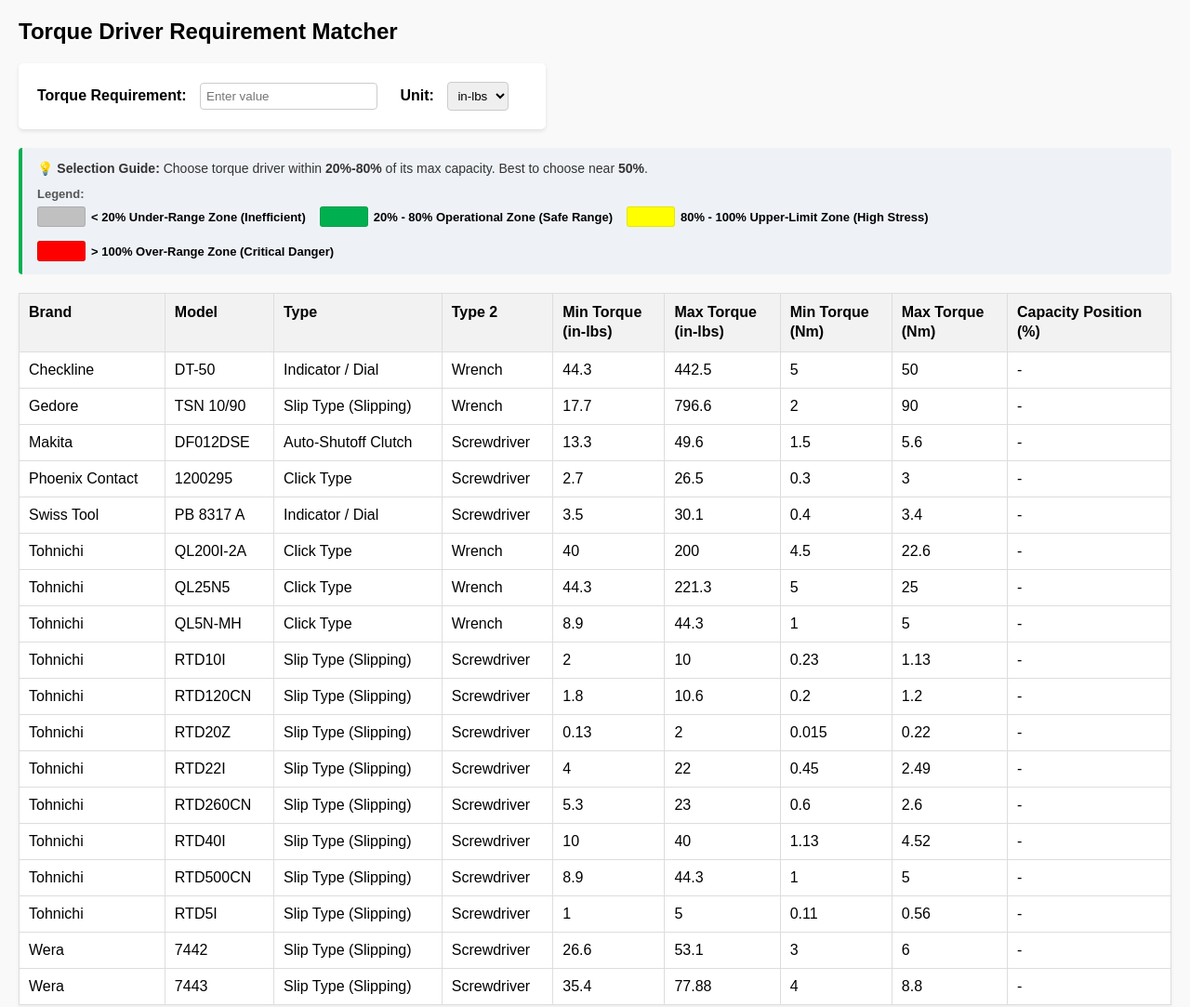
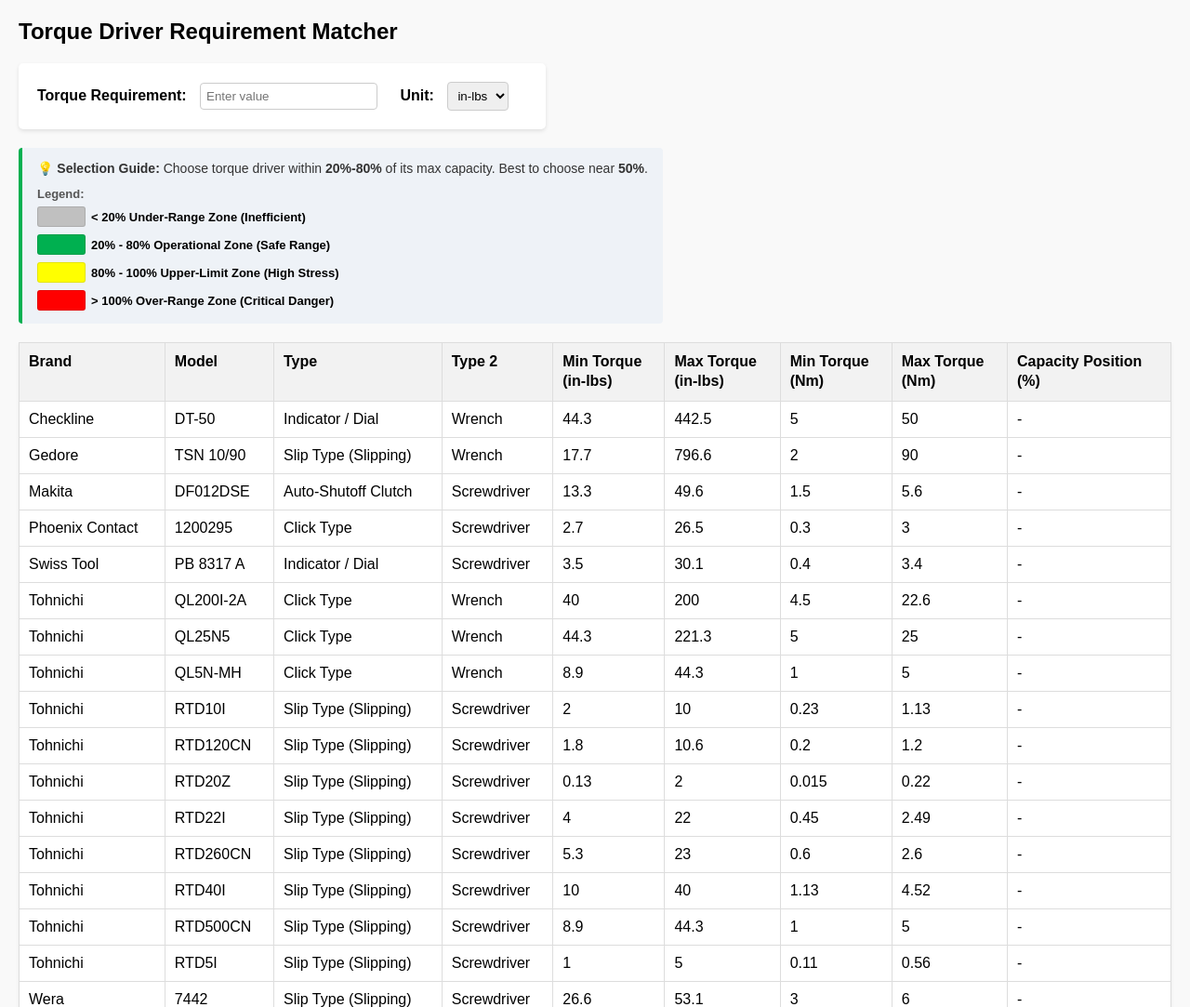
Before and after one commit to mohdkhairimahadi-ops/torque-selector, a plain HTML site: page index.html in a window 1280 px wide. Shown: the top 1083 px of the page at 93% size. Drawn offline with Linux system fonts and the light colour scheme.

```diff
--- a/index.html
+++ b/index.html
@@ -35,7 +35,8 @@
         }
         .legend-flex {
             display: flex;
-            gap: 15px;
+            flex-direction: column;
+            gap: 8px;
             flex-wrap: wrap;
         }
         .legend-item {
```
